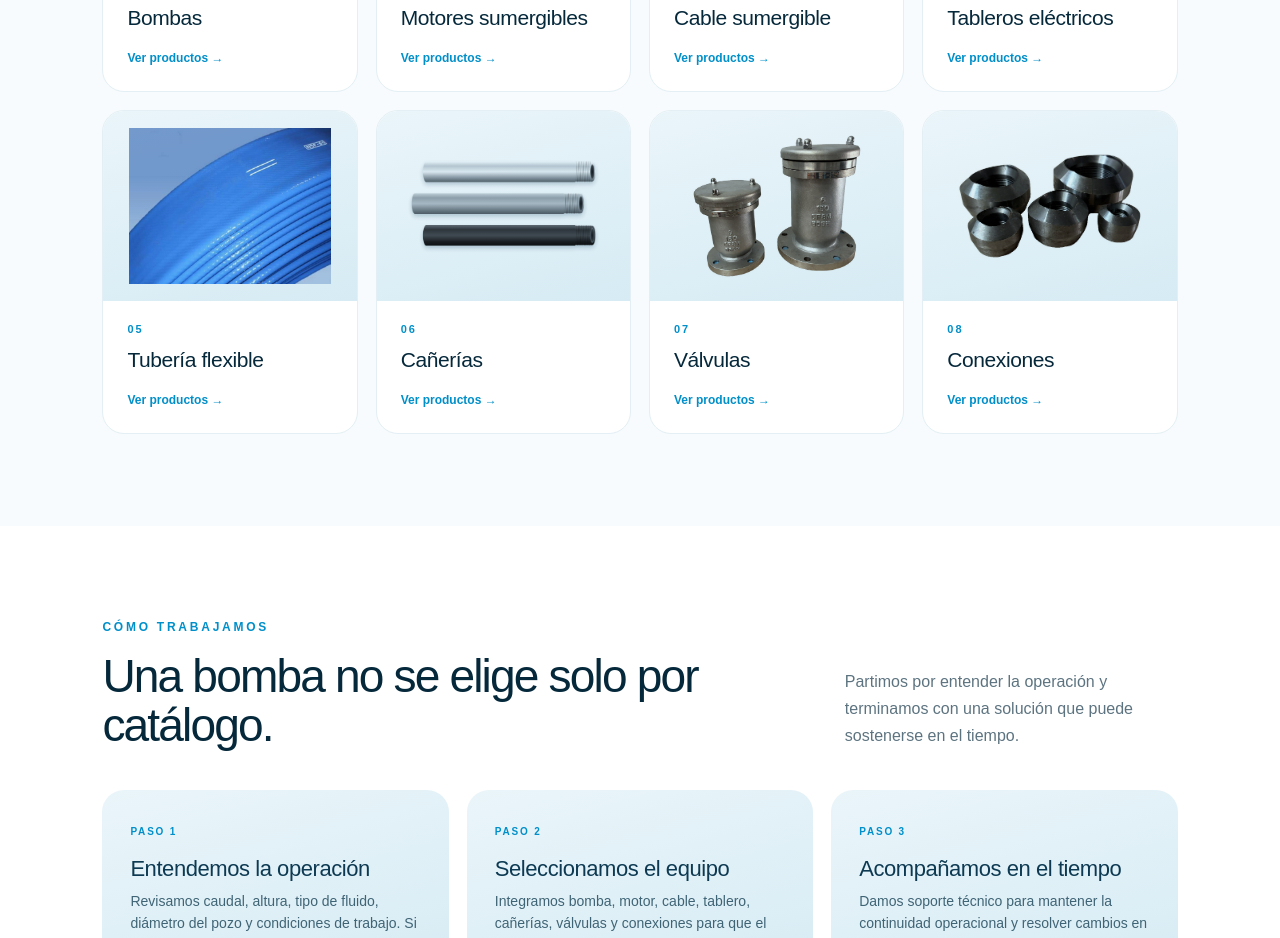
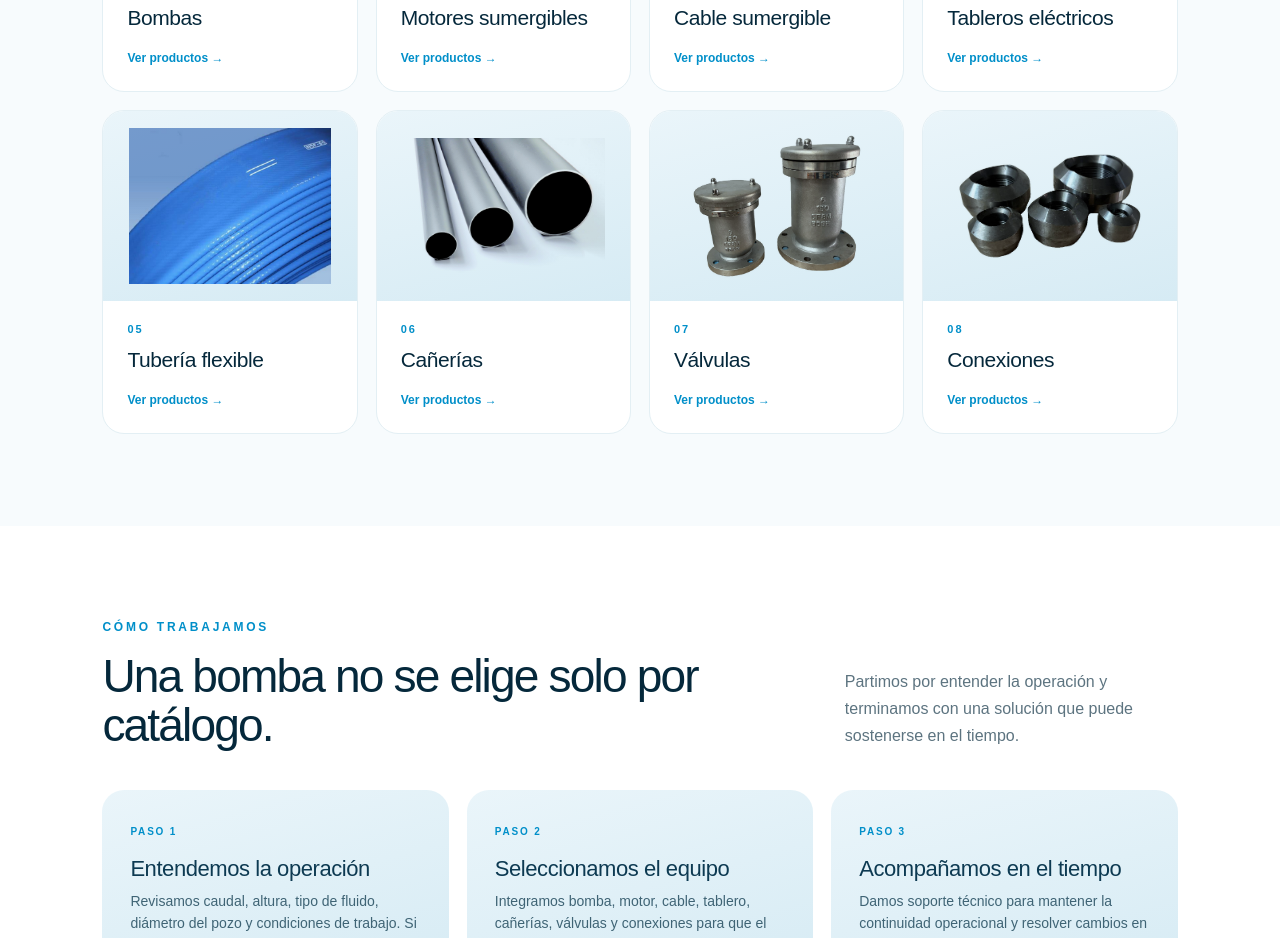
Before and after one commit to rodark99/Hidroterra-page, a Next.js app: page /empresa in a window 1280 px wide. Shown: the part 1640-2578 px from the top of the page. Built offline with nearby package versions, Linux system fonts and the light colour scheme; no server answers.

Commit message:
Cañerías: fotos de acero inoxidable y galvanizado
Co-Authored-By: Claude Opus 5.5 <noreply@anthropic.com>
Claude-Session: https://claude.ai/code/session_016iLmevAzpMLamSXyWzGzGS

```diff
--- a/app/catalog-data.ts
+++ b/app/catalog-data.ts
@@ -387,13 +387,13 @@ export const productFamilies: ProductFamily[] = [
     shortTitle: "Cañerías",
     description: "Cañerías galvanizadas, de acero inoxidable y de acero negro, con hilo NPT o BSP.",
     application: "Columnas de impulsión, redes de agua, instalaciones industriales y montaje de equipos de bombeo.",
-    coverImage: "/productos/canerias.png",
+    coverImage: "/productos/caneria-inox-foto.jpg",
     models: [
       {
         id: "caneria-galvanizada",
         name: "Cañería galvanizada",
         description: "Cañería de acero con recubrimiento de zinc que la protege de la corrosión.",
-        image: "/productos/caneria-galvanizada.png",
+        image: "/productos/caneria-galvanizada-foto.jpg",
         specs: [
           { label: "Material", value: "Acero galvanizado" },
           { label: "Hilo", value: "NPT o BSP" },
@@ -403,7 +403,7 @@ export const productFamilies: ProductFamily[] = [
         id: "caneria-acero-inoxidable",
         name: "Cañería de acero inoxidable",
         description: "Cañería resistente a la corrosión para agua potable, fluidos agresivos e industria.",
-        image: "/productos/caneria-inox.png",
+        image: "/productos/caneria-inox-foto.jpg",
         specs: [
           { label: "Material", value: "Acero inoxidable" },
           { label: "Hilo", value: "NPT o BSP" },
```
Also changed, not shown: public/productos/caneria-galvanizada-foto.jpg (added), public/productos/caneria-inox-foto.jpg (added).
